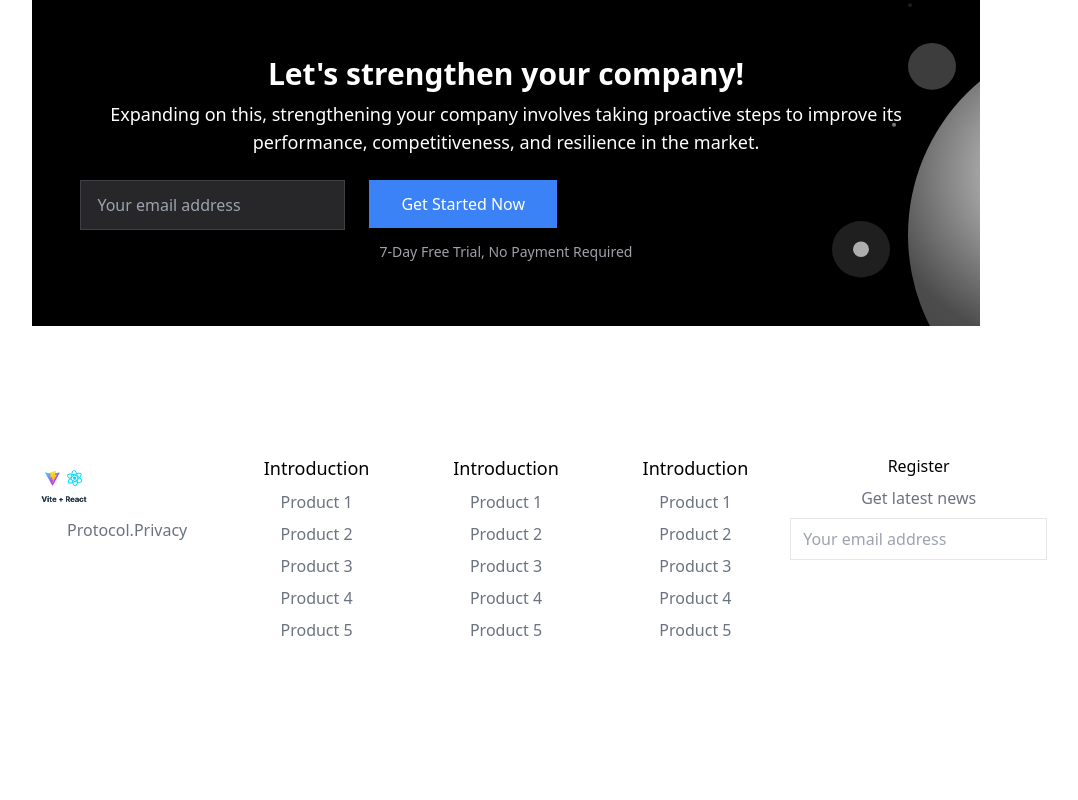
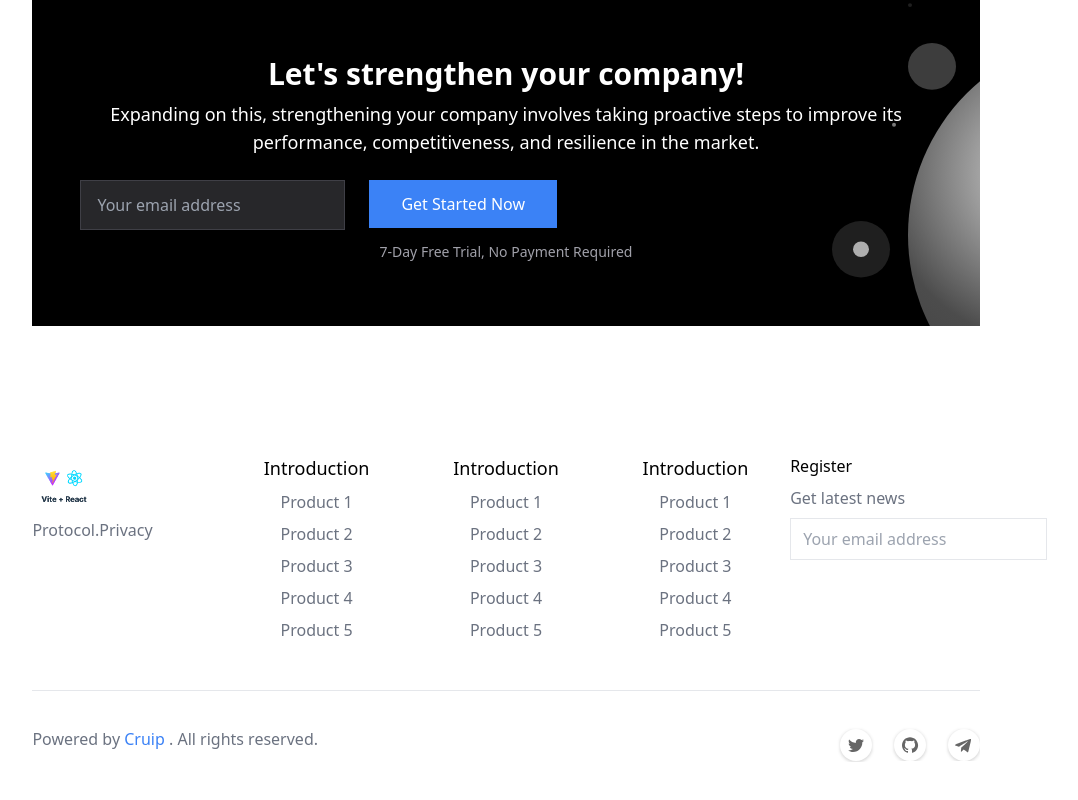
Before and after one commit to kang-theo/react-tailwind-website, a React (Vite) app: page / in a window 1280 px wide. Shown: the part 3507-4307 px from the top of the page, without its empty margins (134-1212 px from the left). Before the commit the page ends 4197 px from the top, so only its background shows below. Built offline with nearby package versions, Linux system fonts and the light colour scheme.

Commit message:
Add copyright notice and social links, solve the problem of text align

```diff
--- a/src/widgets/Footer.jsx
+++ b/src/widgets/Footer.jsx
@@ -6,7 +6,7 @@ function Footer() {
     <footer className="grid gap-8 md:gap-0 text-gray-500 md:w-4/5 mx-auto mt-32 md:grid-cols-5">
       <div>
         <img src={Logo} alt="" className="w-16 h-16" />
-        <p>
+        <p className="text-start">
           <a href="#">Protocol</a>.<a href="#">Privacy</a>
         </p>
       </div>
@@ -20,7 +20,7 @@ function Footer() {
           <a href="">Product 5</a>
         </nav>
       ))}
-      <nav className="grid gap-2 content-start">
+      <nav className="grid gap-2 content-start text-start">
         <p className="text-base text-black">Register</p>
         <p>Get latest news</p>
         <input
@@ -31,6 +31,178 @@ function Footer() {
           placeholder="Your email address"
         />
       </nav>
+      <div className="col-span-full mt-12 border-t py-9 flex flex-col gap-4 justify-between md:flex-row">
+        <p>
+          Powered by{" "}
+          <a href="https://cruip.com/" className="text-blue-500">
+            Cruip
+          </a>{" "}
+          . All rights reserved.
+        </p>
+        <p className="flex gap-4">
+          <a href="">
+            <svg
+              width="38"
+              height="35"
+              viewBox="0 0 38 35"
+              fill="none"
+              xmlns="http://www.w3.org/2000/svg"
+            >
+              <g filter="url(#filter0_d_0_428)">
+                <rect x="3" y="2" width="32" height="32" rx="16" fill="white" />
+              </g>
+              <path
+                d="M27 13.5C26.4 13.8 25.8 13.9 25.1 14C25.8 13.6 26.3 13 26.5 12.2C25.9 12.6 25.2 12.8 24.4 13C23.8 12.4 22.9 12 22 12C20.3 12 18.8 13.5 18.8 15.3C18.8 15.6 18.8 15.8 18.9 16C16.2 15.9 13.7 14.6 12.1 12.6C11.8 13.1 11.7 13.6 11.7 14.3C11.7 15.4 12.3 16.4 13.2 17C12.7 17 12.2 16.8 11.7 16.6C11.7 18.2 12.8 19.5 14.3 19.8C14 19.9 13.7 19.9 13.4 19.9C13.2 19.9 13 19.9 12.8 19.8C13.2 21.1 14.4 22.1 15.9 22.1C14.8 23 13.4 23.5 11.8 23.5C11.5 23.5 11.3 23.5 11 23.5C12.5 24.4 14.2 25 16 25C22 25 25.3 20 25.3 15.7C25.3 15.6 25.3 15.4 25.3 15.3C26 14.8 26.6 14.2 27 13.5Z"
+                fill="#666666"
+              />
+              <defs>
+                <filter
+                  id="filter0_d_0_428"
+                  x="0"
+                  y="0"
+                  width="38"
+                  height="38"
+                  filterUnits="userSpaceOnUse"
+                  color-interpolation-filters="sRGB"
+                >
+                  <feFlood flood-opacity="0" result="BackgroundImageFix" />
+                  <feColorMatrix
+                    in="SourceAlpha"
+                    type="matrix"
+                    values="0 0 0 0 0 0 0 0 0 0 0 0 0 0 0 0 0 0 127 0"
+                    result="hardAlpha"
+                  />
+                  <feOffset dy="1" />
+                  <feGaussianBlur stdDeviation="1.5" />
+                  <feColorMatrix
+                    type="matrix"
+                    values="0 0 0 0 0.0980392 0 0 0 0 0.0980392 0 0 0 0 0.0980392 0 0 0 0.16 0"
+                  />
+                  <feBlend
+                    mode="normal"
+                    in2="BackgroundImageFix"
+                    result="effect1_dropShadow_0_428"
+                  />
+                  <feBlend
+                    mode="normal"
+                    in="SourceGraphic"
+                    in2="effect1_dropShadow_0_428"
+                    result="shape"
+                  />
+                </filter>
+              </defs>
+            </svg>
+          </a>
+          <a href="">
+            <svg
+              width="38"
+              height="34"
+              viewBox="0 0 38 34"
+              fill="none"
+              xmlns="http://www.w3.org/2000/svg"
+            >
+              <g filter="url(#filter0_d_0_431)">
+                <rect x="3" y="2" width="32" height="32" rx="16" fill="white" />
+              </g>
+              <path
+                fillRule="evenodd"
+                clip-rule="evenodd"
+                d="M19 10.2C14.6 10.2 11 13.8 11 18.2C11 21.7 13.3 24.7 16.5 25.8C16.9 25.9 17 25.6 17 25.4C17 25.2 17 24.7 17 24C14.8 24.5 14.3 23 14.3 23C13.9 22.1 13.4 21.8 13.4 21.8C12.7 21.3 13.5 21.3 13.5 21.3C14.3 21.4 14.7 22.1 14.7 22.1C15.4 23.4 16.6 23 17 22.8C17.1 22.3 17.3 21.9 17.5 21.7C15.7 21.5 13.9 20.8 13.9 17.7C13.9 16.8 14.2 16.1 14.7 15.6C14.6 15.4 14.3 14.6 14.8 13.5C14.8 13.5 15.5 13.3 17 14.3C17.6 14.1 18.3 14 19 14C19.7 14 20.4 14.1 21 14.3C22.5 13.3 23.2 13.5 23.2 13.5C23.6 14.6 23.4 15.4 23.3 15.6C23.8 16.2 24.1 16.9 24.1 17.7C24.1 20.8 22.2 21.4 20.4 21.6C20.7 22 21 22.5 21 23.2C21 24.3 21 25.1 21 25.4C21 25.6 21.1 25.9 21.6 25.8C24.8 24.7 27.1 21.7 27.1 18.2C27 13.8 23.4 10.2 19 10.2Z"
+                fill="#666666"
+              />
+              <defs>
+                <filter
+                  id="filter0_d_0_431"
+                  x="0"
+                  y="0"
+                  width="38"
+                  height="38"
+                  filterUnits="userSpaceOnUse"
+                  color-interpolation-filters="sRGB"
+                >
+                  <feFlood flood-opacity="0" result="BackgroundImageFix" />
+                  <feColorMatrix
+                    in="SourceAlpha"
+                    type="matrix"
+                    values="0 0 0 0 0 0 0 0 0 0 0 0 0 0 0 0 0 0 127 0"
+                    result="hardAlpha"
+                  />
+                  <feOffset dy="1" />
+                  <feGaussianBlur stdDeviation="1.5" />
+                  <feColorMatrix
+                    type="matrix"
+                    values="0 0 0 0 0.0980392 0 0 0 0 0.0980392 0 0 0 0 0.0980392 0 0 0 0.16 0"
+                  />
+                  <feBlend
+                    mode="normal"
+                    in2="BackgroundImageFix"
+                    result="effect1_dropShadow_0_431"
+                  />
+                  <feBlend
+                    mode="normal"
+                    in="SourceGraphic"
+                    in2="effect1_dropShadow_0_431"
+                    result="shape"
+                  />
+                </filter>
+              </defs>
+            </svg>
+          </a>
+          <a href="">
+            <svg
+              width="35"
+              height="34"
+              viewBox="0 0 35 34"
+              fill="none"
+              xmlns="http://www.w3.org/2000/svg"
+            >
+              <g filter="url(#filter0_d_0_434)">
+                <rect x="3" y="2" width="32" height="32" rx="16" fill="white" />
+              </g>
+              <path
+                d="M25.9683 12.276C25.9427 12.1558 25.8538 12.0589 25.7363 12.023C25.526 11.9811 25.3084 11.9966 25.1063 12.068C25.1063 12.068 11.0873 17.106 10.2863 17.664C10.1143 17.785 10.0563 17.854 10.0273 17.936C9.88925 18.336 10.3203 18.509 10.3203 18.509L13.9333 19.686C13.9943 19.697 14.057 19.6932 14.1163 19.675C14.9383 19.156 22.3863 14.453 22.8163 14.295C22.8843 14.275 22.9343 14.295 22.9163 14.344C22.7443 14.944 16.3103 20.663 16.2753 20.698C16.2406 20.727 16.2223 20.771 16.2263 20.816L15.8893 24.344C15.8893 24.344 15.7473 25.444 16.8453 24.344C17.6243 23.565 18.3723 22.919 18.7453 22.606C19.9873 23.464 21.3243 24.412 21.9013 24.906C22.0965 25.0962 22.3609 25.1984 22.6333 25.189C22.973 25.147 23.2516 24.8995 23.3333 24.567C23.3333 24.567 25.8943 14.292 25.9793 12.909C25.9873 12.774 26.0003 12.692 26.0003 12.592C26.0039 12.4857 25.9931 12.3794 25.9683 12.276Z"
+                fill="#666666"
+              />
+              <defs>
+                <filter
+                  id="filter0_d_0_434"
+                  x="0"
+                  y="0"
+                  width="38"
+                  height="38"
+                  filterUnits="userSpaceOnUse"
+                  color-interpolation-filters="sRGB"
+                >
+                  <feFlood flood-opacity="0" result="BackgroundImageFix" />
+                  <feColorMatrix
+                    in="SourceAlpha"
+                    type="matrix"
+                    values="0 0 0 0 0 0 0 0 0 0 0 0 0 0 0 0 0 0 127 0"
+                    result="hardAlpha"
+                  />
+                  <feOffset dy="1" />
+                  <feGaussianBlur stdDeviation="1.5" />
+                  <feColorMatrix
+                    type="matrix"
+                    values="0 0 0 0 0.0980392 0 0 0 0 0.0980392 0 0 0 0 0.0980392 0 0 0 0.16 0"
+                  />
+                  <feBlend
+                    mode="normal"
+                    in2="BackgroundImageFix"
+                    result="effect1_dropShadow_0_434"
+                  />
+                  <feBlend
+                    mode="normal"
+                    in="SourceGraphic"
+                    in2="effect1_dropShadow_0_434"
+                    result="shape"
+                  />
+                </filter>
+              </defs>
+            </svg>
+          </a>
+        </p>
+      </div>
     </footer>
   );
 }
```
